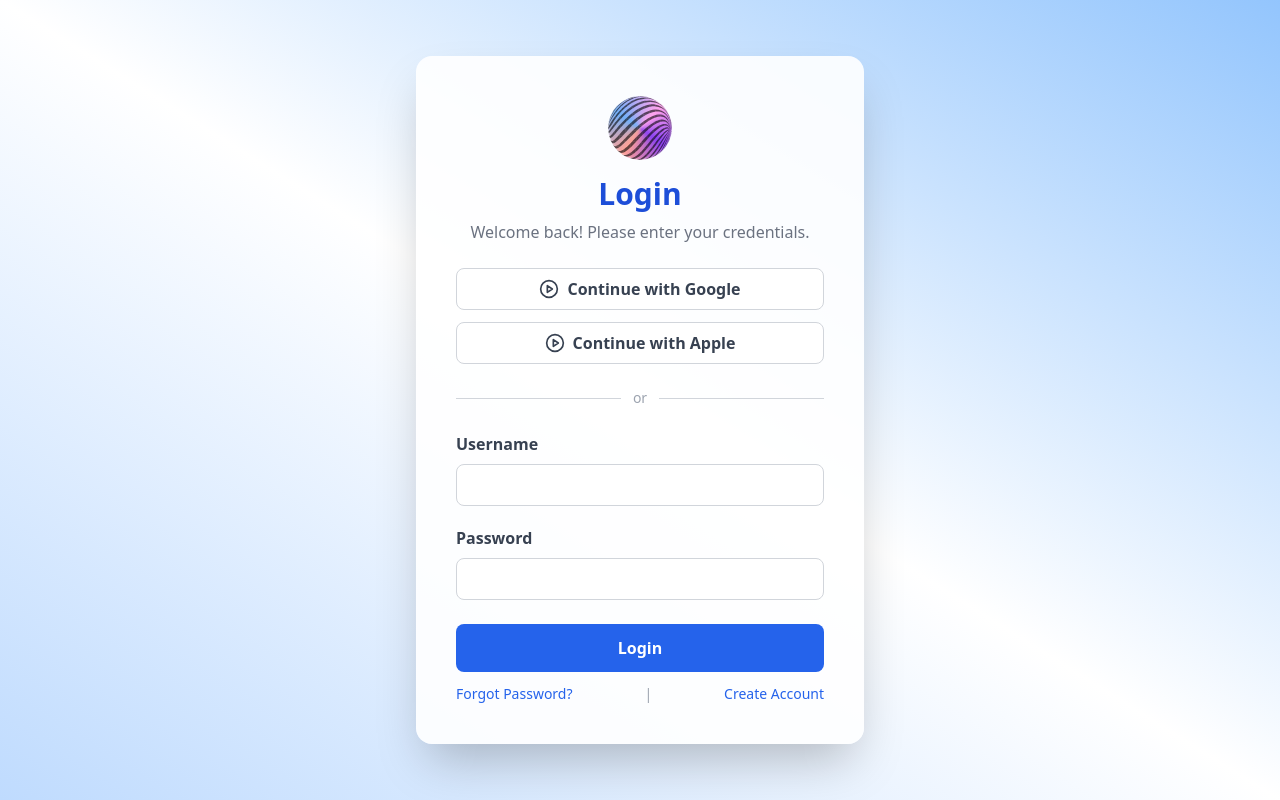
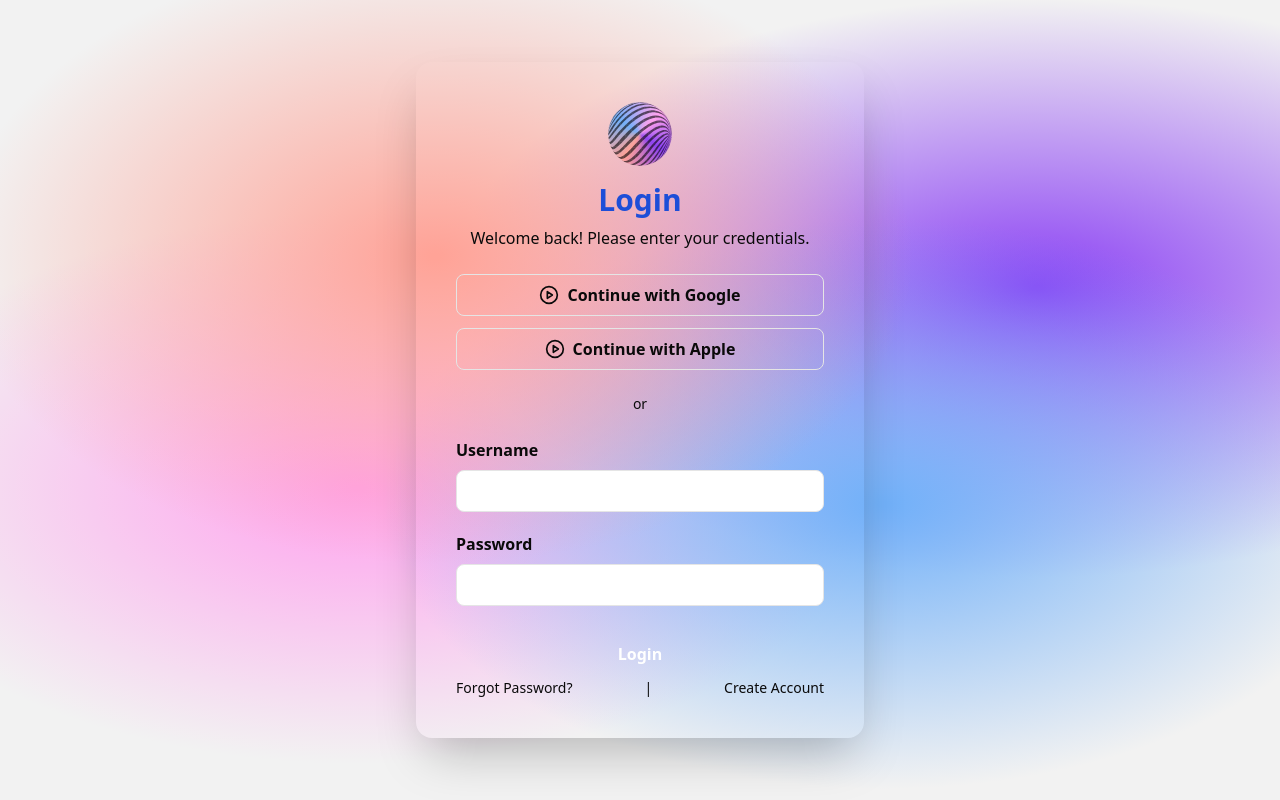
Before and after one commit to Jasdeep-Singh-Dhillon/Sphere, a Next.js app: page /login in a window 1280 px wide. Built offline with nearby package versions, Linux system fonts and the light colour scheme.

Commit message:
added social login

```diff
--- a/package.json
+++ b/package.json
@@ -16,7 +16,6 @@
     "lucide-react": "^0.511.0",
     "next": "15.1.8",
     "next-themes": "^0.4.6",
-    "react": "^19.0.0",
     "react-dom": "^19.0.0",
     "tailwind-merge": "^3.3.0",
     "tailwindcss-animate": "^1.0.7"
--- a/src/app/layout.tsx
+++ b/src/app/layout.tsx
@@ -30,7 +30,7 @@ export default function RootLayout({
       >
         <ThemeProvider
           attribute="class"
-          defaultTheme="light"
+          defaultTheme="system"
           enableSystem
         >
           {children}
--- a/src/app/login/page.tsx
+++ b/src/app/login/page.tsx
@@ -2,24 +2,24 @@ import { CirclePlay } from "lucide-react";
 
 export default function Login() {
     return (
-        <div className="min-h-screen w-full flex items-center justify-center bg-gradient-to-tr from-blue-200 via-white to-blue-300 dark:bg-gradient-to-tr dark:from-gray-900 dark:via-gray-800 dark:to-gray-900">
-            <div className="bg-white/90 p-10 rounded-2xl shadow-2xl w-full max-w-md flex flex-col items-center dark:bg-gray-900/90 dark:shadow-black">
+        <div className="gradient h-dvh min-h-screen w-full flex items-center justify-center ">
+            <div className=" p-10 rounded-2xl shadow-2xl w-full max-w-md flex flex-col items-center ">
                 <img src="/logo.svg" alt="Logo" className="w-16 h-16 mb-4" />
-                <h1 className="text-3xl font-extrabold text-blue-700 mb-2 dark:text-blue-300">Login</h1>
-                <p className="text-gray-500 mb-6 text-center w-full dark:text-gray-300">Welcome back! Please enter your credentials.</p>
+                <h1 className="text-3xl font-extrabold text-blue-700 mb-2">Login</h1>
+                <p className="mb-6 text-center w-full">Welcome back! Please enter your credentials.</p>
 
                 {/* Social Login Buttons with Icons */}
                 <div className="w-full flex flex-col gap-3 mb-6">
                     <button
                         type="button"
-                        className="flex items-center justify-center gap-2 w-full py-2 rounded-lg border border-gray-300 bg-white text-gray-700 font-semibold hover:bg-gray-100 transition dark:bg-gray-800 dark:border-gray-700 dark:text-gray-100 dark:hover:bg-gray-700"
+                        className="flex items-center justify-center gap-2 w-full py-2 rounded-lg border font-semibold"
                     >
                         <CirclePlay className="w-5 h-5" />
                         Continue with Google
                     </button>
                     <button
                         type="button"
-                        className="flex items-center justify-center gap-2 w-full py-2 rounded-lg border border-gray-300 bg-white text-gray-700 font-semibold hover:bg-gray-100 transition dark:bg-gray-800 dark:border-gray-700 dark:text-gray-100 dark:hover:bg-gray-700"
+                        className="flex items-center justify-center gap-2 w-full py-2 rounded-lg border font-semibold"
                     >
                         <CirclePlay className="w-5 h-5" />
                         Continue with Apple
@@ -27,42 +27,42 @@ export default function Login() {
                 </div>
 
                 <div className="flex items-center w-full mb-6">
-                    <div className="flex-grow h-px bg-gray-300 dark:bg-gray-700"></div>
-                    <span className="mx-3 text-gray-400 dark:text-gray-500 text-sm">or</span>
-                    <div className="flex-grow h-px bg-gray-300 dark:bg-gray-700"></div>
+                    <div className="flex-grow h-px "></div>
+                    <span className="mx-3 text-sm">or</span>
+                    <div className="flex-grow h-px"></div>
                 </div>
 
                 <form action="/login" method="POST" className="w-full">
                     <div className="mb-5">
-                        <label htmlFor="username" className="block text-gray-700 font-semibold mb-2 dark:text-gray-200">Username</label>
+                        <label htmlFor="username" className="block font-semibold mb-2 ">Username</label>
                         <input
                             type="text"
                             name="username"
                             id="username"
-                            className="w-full px-4 py-2 border border-gray-300 rounded-lg focus:outline-none focus:ring-2 focus:ring-blue-400 transition dark:bg-gray-800 dark:border-gray-700 dark:text-gray-100 dark:focus:ring-blue-600"
+                            className="w-full px-4 py-2 border rounded-lg focus:outline-none focus:ring-2"
                             required
                         />
                     </div>
                     <div className="mb-6">
-                        <label htmlFor="password" className="block text-gray-700 font-semibold mb-2 dark:text-gray-200">Password</label>
+                        <label htmlFor="password" className="block font-semibold mb-2 ">Password</label>
                         <input
                             type="password"
                             name="password"
                             id="password"
-                            className="w-full px-4 py-2 border border-gray-300 rounded-lg focus:outline-none focus:ring-2 focus:ring-blue-400 transition dark:bg-gray-800 dark:border-gray-700 dark:text-gray-100 dark:focus:ring-blue-600"
+                            className="w-full px-4 py-2 border rounded-lg focus:outline-none focus:ring-2 "
                             required
                         />
                     </div>
                     <button
                         type="submit"
-                        className="w-full bg-blue-600 text-white py-3 rounded-lg font-bold hover:bg-blue-700 transition mb-3 dark:bg-blue-700 dark:hover:bg-blue-800"
+                        className="w-full text-white py-3 rounded-lg font-bold"
                     >
                         Login
                     </button>
                     <div className="flex justify-between items-center text-sm">
-                        <a href="#" className="text-blue-600 hover:underline dark:text-blue-400 dark:hover:text-blue-300">Forgot Password?</a>
-                        <span className="text-gray-400 dark:text-gray-600">|</span>
-                        <a href="/register" className="text-blue-600 hover:underline dark:text-blue-400 dark:hover:text-blue-300">Create Account</a>
+                        <a href="#" className="hover:underline">Forgot Password?</a>
+                        <span>|</span>
+                        <a href="/register" className="hover:underline">Create Account</a>
                     </div>
                 </form>
             </div>
```
Also changed, not shown: 1 other file (tests, documents, lock files or other folders).
